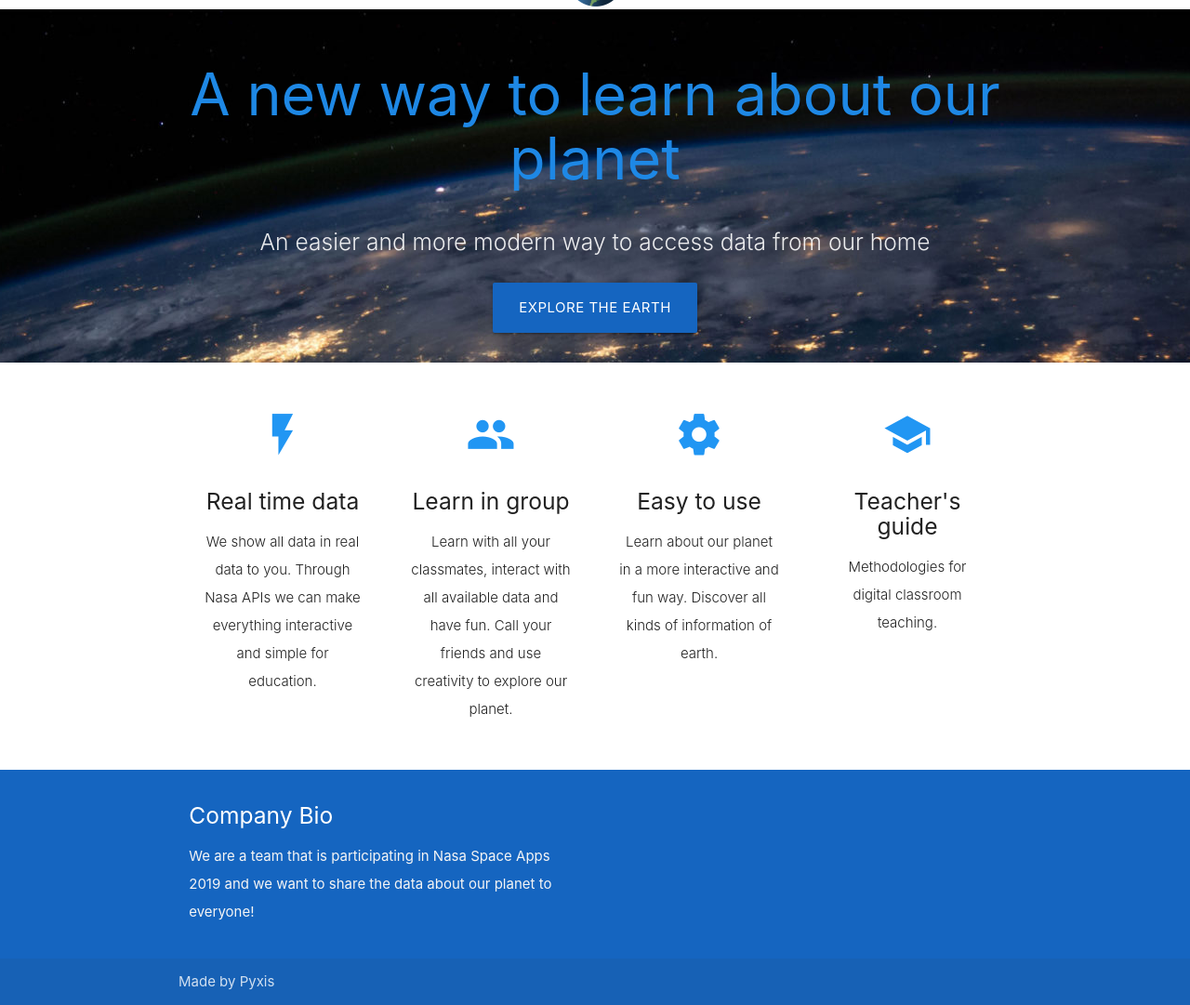
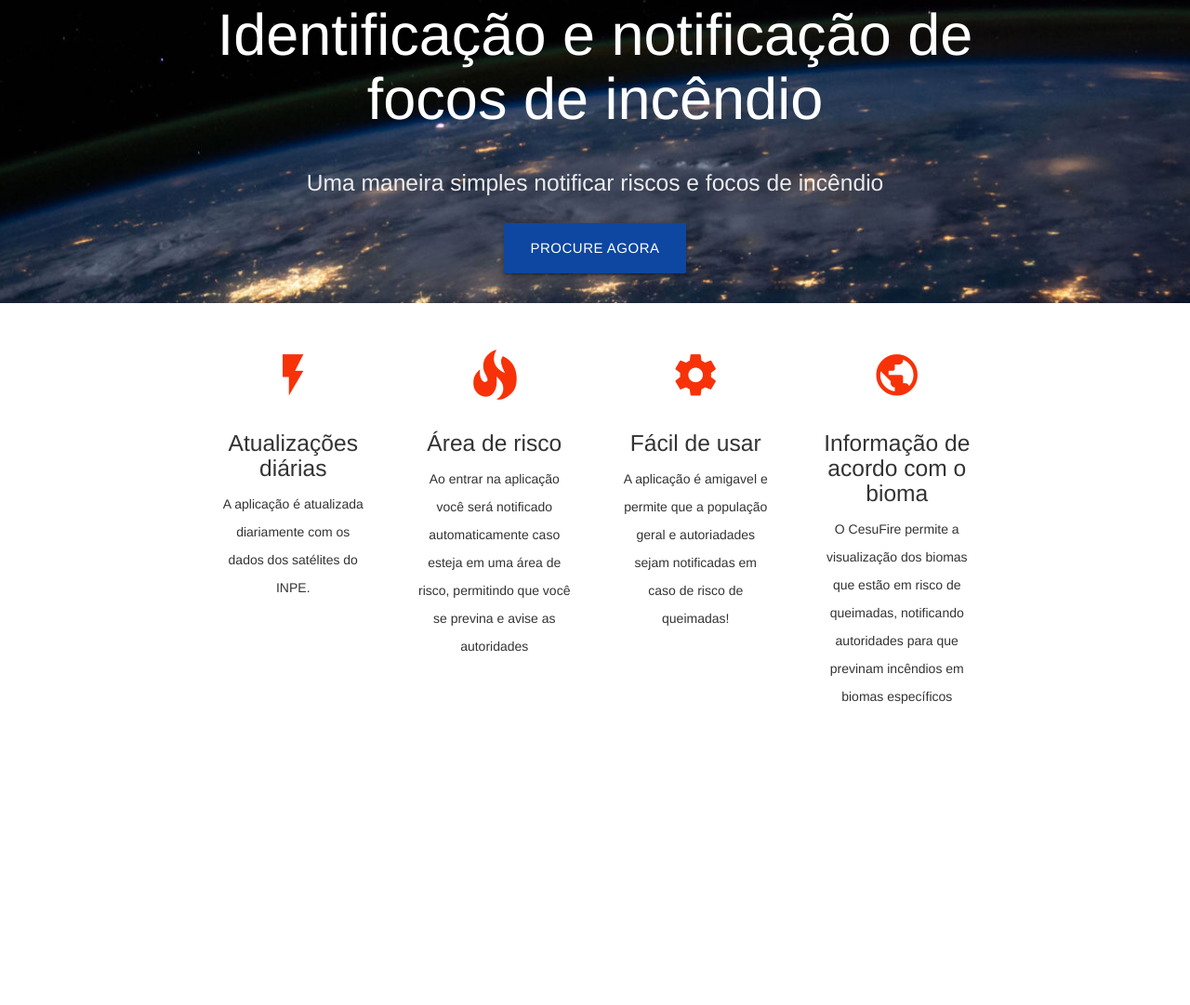
Before and after one commit to lobatopedro/NasaSpaceApps-cesucarbproject, a plain HTML site: page HomeScreen.html in a window 1280 px wide. Shown: the part 54-1135 px from the top of the page at 93% size. After the commit the page ends 863 px from the top, so only its background shows below. Drawn offline with nearby package versions, Linux system fonts and the light colour scheme.

Commit message:
Ajustes HomeScreen

```diff
--- a/HomeScreen.html
+++ b/HomeScreen.html
@@ -1,26 +1,27 @@
 <!DOCTYPE html>
 <html lang="en">
 <head>
+  <link rel="stylesheet" href="https://maxcdn.bootstrapcdn.com/bootstrap/3.3.7/css/bootstrap.min.css">
   <meta http-equiv="Content-Type" content="text/html; charset=UTF-8"/>
   <meta name="viewport" content="width=device-width, initial-scale=1"/>
-  <title>E-DATA</title>
+  <title>Cesu Fire</title>
   <link href="https://fonts.googleapis.com/icon?family=Material+Icons" rel="stylesheet">
   <link href="css/materialize/css/materialize.css" type="text/css" rel="stylesheet" media="screen,projection"/>
   <link href="css/style.css" type="text/css" rel="stylesheet" media="screen,projection"/>
+
 </head>
 <body>
-  <nav class="white" role="navigation">
-      <div class="logo center"><img src="dataLogo.png" alt="Unsplashed background img 1"></div>
-  </nav>
   <div id="index-banner" class="parallax-container">
     <div class="section no-pad-bot">
       <div class="container">
-        <h1 class="header center blue-text text-darken-1 text-lighten-2">A new way to learn about our planet</h1>
+        <h1 class="header center blue-text text-darken-1 text-lighten-2" style="color:#FFFFFF !important;">Identificação e notificação de focos de incêndio</h1>
         <div class="row center">
-          <h5 class="header col s12 light">An easier and more modern way to access data from our home</h5>
+          <h5 class="header col s12 light">Uma maneira simples notificar riscos e focos de incêndio</h5>
         </div>
+        <!-- COLOCAR O FILTRO AQUI -->
+
         <div class="row center">
-          <a href="index.html" id="download-button" class="btn-large waves-effect waves-light blue darken-3">Explore the Earth</a>
+          <a href="index.html" id="download-button" class="btn-large waves-effect waves-light blue darken-3" style="background-color:#0D47A1 !important;">Procure agora</a>
         </div>
         <br><br>
 
@@ -33,50 +34,35 @@
       <div class="row">
         <div class="col s12 m3">
           <div class="icon-block">
-            <h2 class="center blue-text"><i class="material-icons">flash_on</i></h2>
-            <h5 class="center">Real time data</h5>
-            <p class="light center">We show all data in real data to you. Through Nasa APIs we can make everything interactive and simple for education.</p>
+            <h2 class="center blue-text"><i class="material-icons" style="color:#F73208 !important;">flash_on</i></h2>
+            <h5 class="center">Atualizações diárias</h5>
+            <p class="light center">A aplicação é atualizada diariamente com os dados dos satélites do INPE.</p>
           </div>
         </div>
         <div class="col s12 m3">
           <div class="icon-block">
-            <h2 class="center blue-text"><i class="material-icons">group</i></h2>
-            <h5 class="center">Learn in group</h5>
-            <p class="light center">Learn with all your classmates, interact with all available data and have fun. Call your friends and use creativity to explore our planet.</p>
+            <h2 class="center blue-text"><i class="glyphicon glyphicon-fire" style="color:#F73208 !important;"></i></h2>
+            <h5 class="center">Área de risco</h5>
+            <p class="light center">Ao entrar na aplicação você será notificado automaticamente caso esteja em uma área de risco, permitindo que você se previna e avise as autoridades</p>
           </div>
         </div>
         <div class="col s12 m3">
           <div class="icon-block">
-            <h2 class="center blue-text"><i class="material-icons">settings</i></h2>
-            <h5 class="center">Easy to use</h5>
-            <p class="light center">Learn about our planet in a more interactive and fun way. Discover all kinds of information of earth.</p>
+            <h2 class="center blue-text"><i class="material-icons" style="color:#F73208 !important;">settings</i></h2>
+            <h5 class="center">Fácil de usar</h5>
+            <p class="light center">A aplicação é amigavel e permite que a população geral e autoriadades sejam notificadas em caso de risco de queimadas!</p>
           </div>
         </div>
         <div class="col s12 m3">
           <div class="icon-block">
-            <h2 class="center blue-text"><i class="material-icons">school</i></h2>
-            <h5 class="center">Teacher's guide</h5>
-            <p class="light center">Methodologies for digital classroom teaching.</p>
+            <h2 class="center blue-text"><i class="material-icons" style="color:#F73208 !important;">public</i></h2>
+            <h5 class="center">Informação de acordo com o bioma</h5>
+            <p class="light center">O CesuFire permite a visualização dos biomas que estão em risco de queimadas, notificando autoridades para que previnam incêndios em biomas específicos</p>
           </div>
         </div>
       </div>
     </div>
   </div>
-  <footer class="page-footer #1565c0 blue darken-3">
-    <div class="container">
-      <div class="row">
-        <div class="col l6 s12">
-          <h5 class="white-text">Company Bio</h5>
-          <p class="grey-text text-lighten-4">We are a team that is participating in Nasa Space Apps 2019 and we want to share the data about our planet to everyone!</p>
-        </div>
-      </div>
-    </div>
-    <div class="footer-copyright">
-      <div class="container">
-      Made by Pyxis
-      </div>
-    </div>
-  </footer>
   <script src="https://code.jquery.com/jquery-2.1.1.min.js"></script>
   <script src="css/materialize/js/materialize.js"></script>
   <script src="js/init.js"></script>
--- a/css/style.css
+++ b/css/style.css
@@ -12,7 +12,7 @@
  }
 
  .button-color {
-  background-color: #0d47a1;
+  background-color: #BA3B23 !important;
  }
 
  .parallax-container {
@@ -63,3 +63,28 @@
 .modal-font {
   font-size: 25;
 }
+
+#sorting-row {
+	padding-top:0px;
+	@media only screen and (max-width: 992px) {
+		padding-top:46px;
+	}
+}
+.lazyload {
+  opacity: 0;
+}
+.lazyloading {
+  opacity: 1;
+  transition: 600ms opacity;
+  background: #f7f7f7 url(https://afarkas.github.io/lazysizes/assets/imgs/loader.gif) no-repeat center;
+  min-height: 60px;
+}
+#Container .mix{
+    display: none;
+}
+.project-cards-container {
+	-webkit-backface-visibility: hidden;
+	.mix {
+    display: inline-block;
+  }
+}
```
Also changed, not shown: css/materialize/css/materialize.css, fire.png (added), 1 other file.
